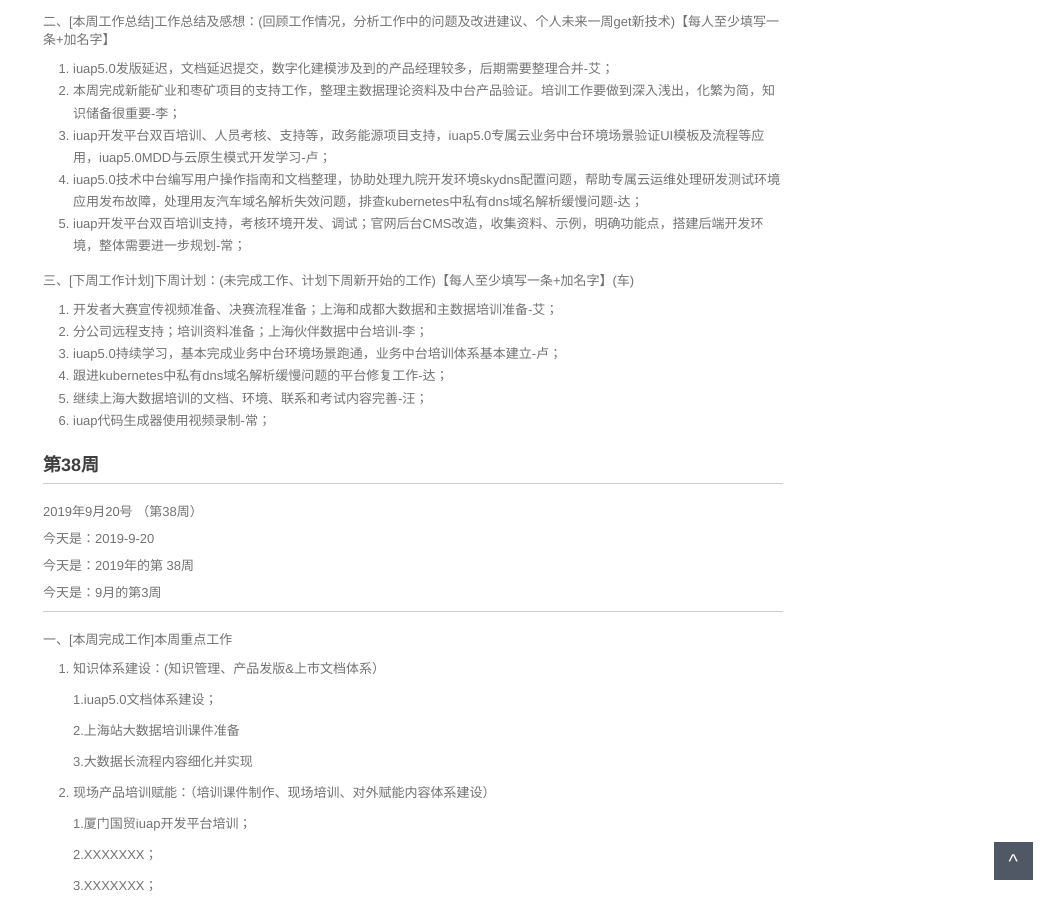
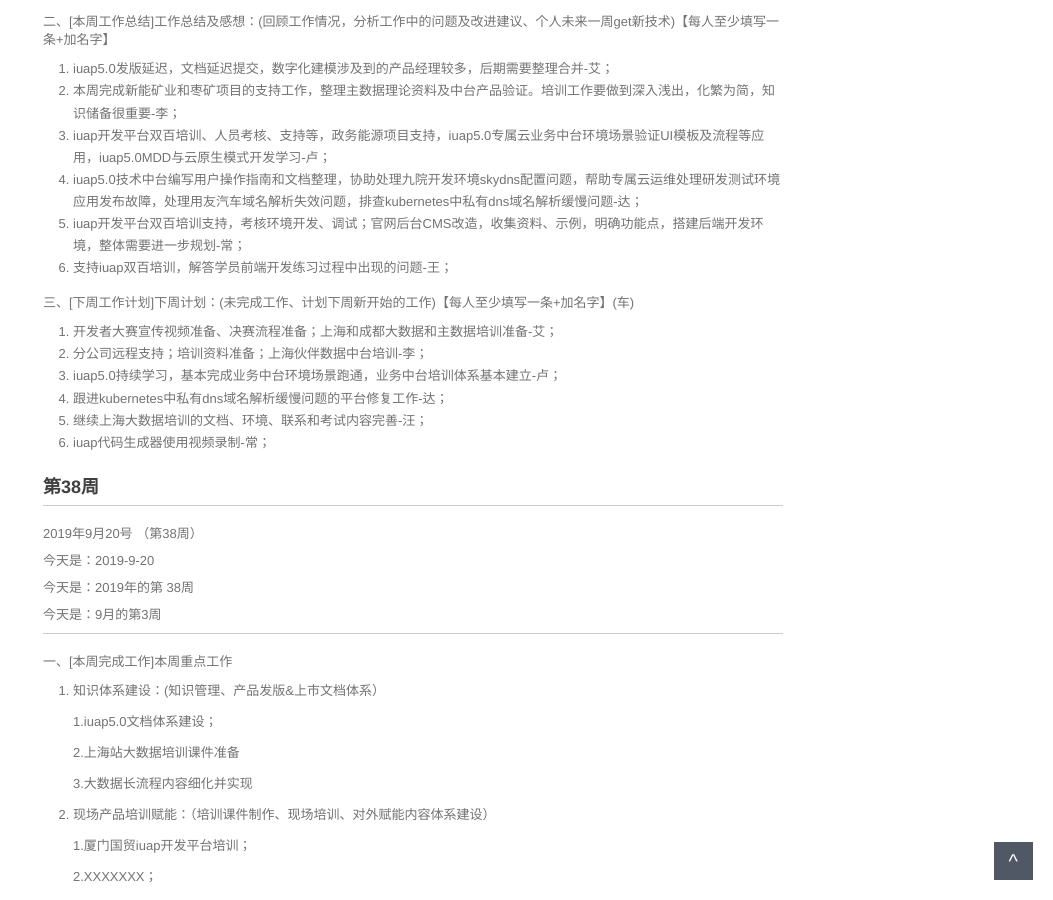
Before and after one commit to walllFlower/blog, a Jekyll site: the page built from _posts/2018-07-17-day_report_cxz.md, in a window 1280 px wide and 900 px high, scrolled down 1275 px. Shown: the whole window, without its empty margins (227-1280 px from the left). Built offline with Jekyll 4.4.1, drawn with Linux system fonts in a browser that asks for light colours; comment, search, counter and statistics services are not loaded.

Commit message:
Update 2018-07-17-day_report_cxz.md

```diff
--- a/_posts/2018-07-17-day_report_cxz.md
+++ b/_posts/2018-07-17-day_report_cxz.md
@@ -80,6 +80,7 @@ categories: 技术运营工作周报
 3. iuap开发平台双百培训、人员考核、支持等，政务能源项目支持，iuap5.0专属云业务中台环境场景验证UI模板及流程等应用，iuap5.0MDD与云原生模式开发学习-卢；
 4. iuap5.0技术中台编写用户操作指南和文档整理，协助处理九院开发环境skydns配置问题，帮助专属云运维处理研发测试环境应用发布故障，处理用友汽车域名解析失效问题，排查kubernetes中私有dns域名解析缓慢问题-达；
 5. iuap开发平台双百培训支持，考核环境开发、调试；官网后台CMS改造，收集资料、示例，明确功能点，搭建后端开发环境，整体需要进一步规划-常；
+6. 支持iuap双百培训，解答学员前端开发练习过程中出现的问题-王；
 
 三、[下周工作计划]下周计划：(未完成工作、计划下周新开始的工作)【每人至少填写一条+加名字】(车)
 
```
